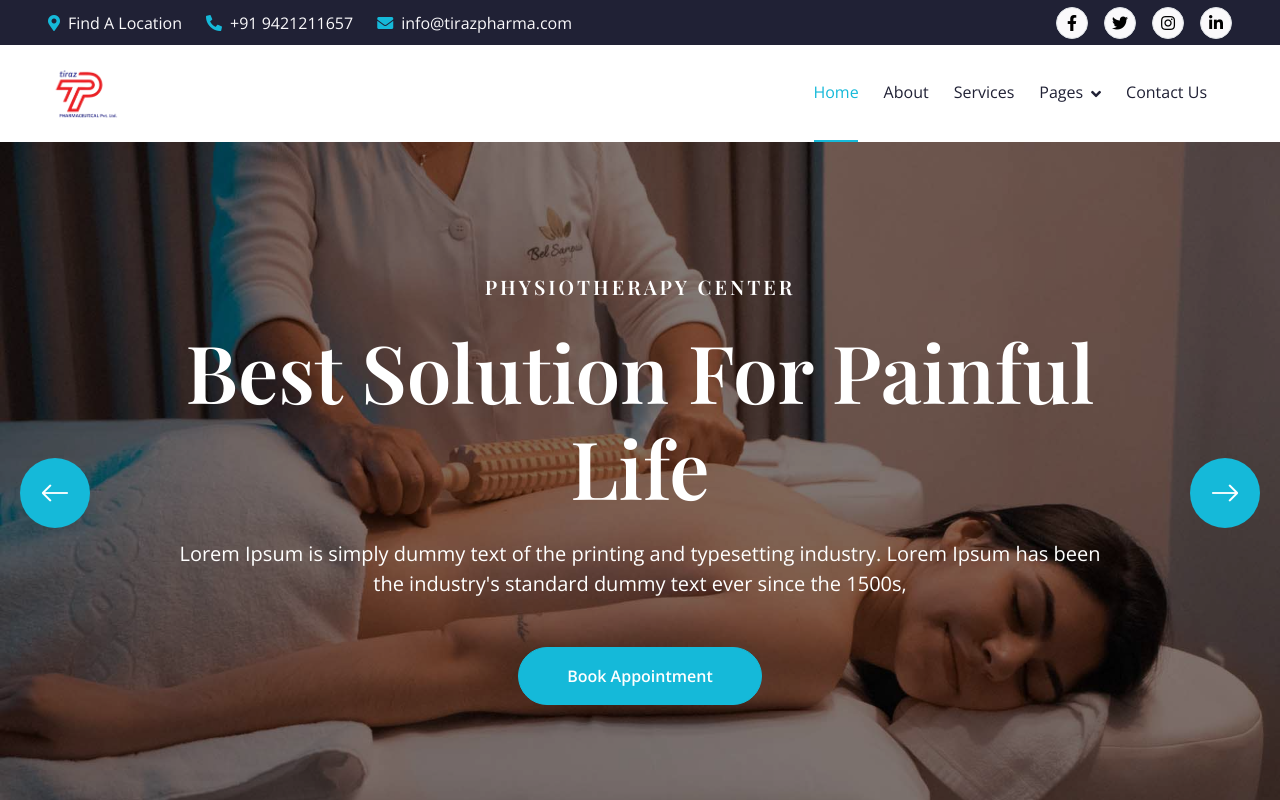
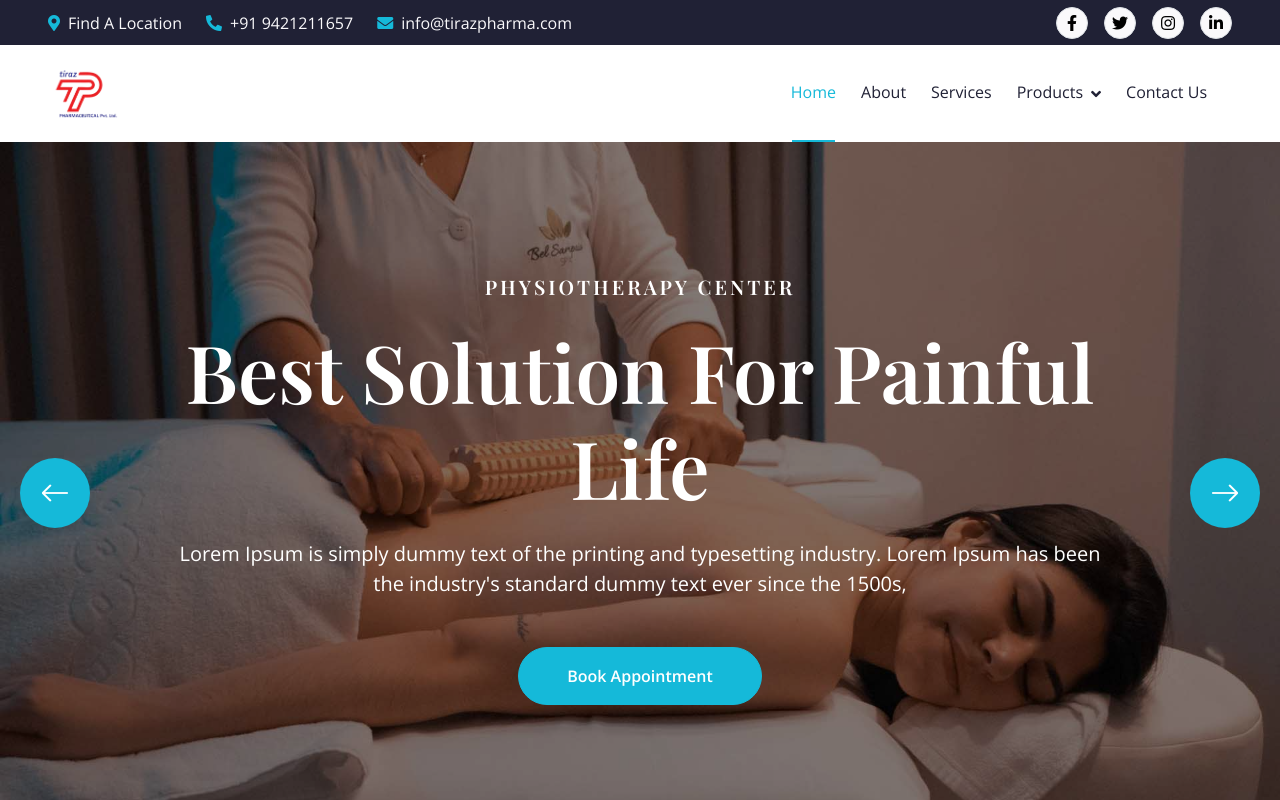
Before and after one commit to zubairmeer/TirazPharma, a plain HTML site: page index.html in a window 1280 px wide. Shown: the top 800 px of the page. Drawn offline with nearby package versions, Linux system fonts and the light colour scheme; animation ran at ten frames a second.

Commit message:
Update index.html
added

```diff
--- a/index.html
+++ b/index.html
@@ -80,7 +80,7 @@
                         <a href="about.html" class="nav-item nav-link">About</a>
                         <a href="service.html" class="nav-item nav-link">Services</a>
                         <div class="nav-item dropdown">
-                            <a href="#" class="nav-link dropdown-toggle" data-bs-toggle="dropdown">Pages</a>
+                            <a href="#" class="nav-link dropdown-toggle" data-bs-toggle="dropdown">Products</a>
                             <div class="dropdown-menu m-0">
                                 <a href="appointment.html" class="dropdown-item">Appointment</a>
                                 <a href="feature.html" class="dropdown-item">Features</a>
```
